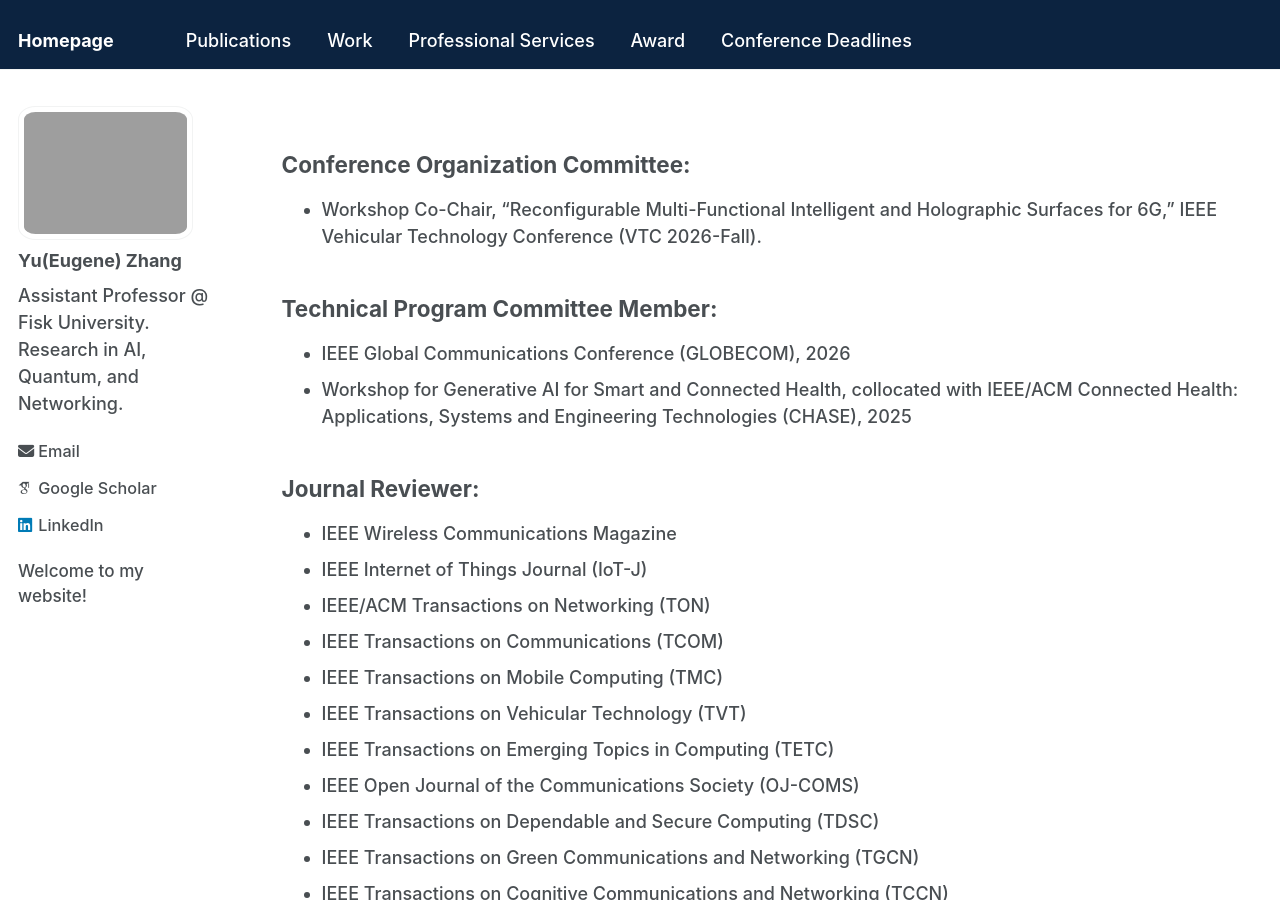
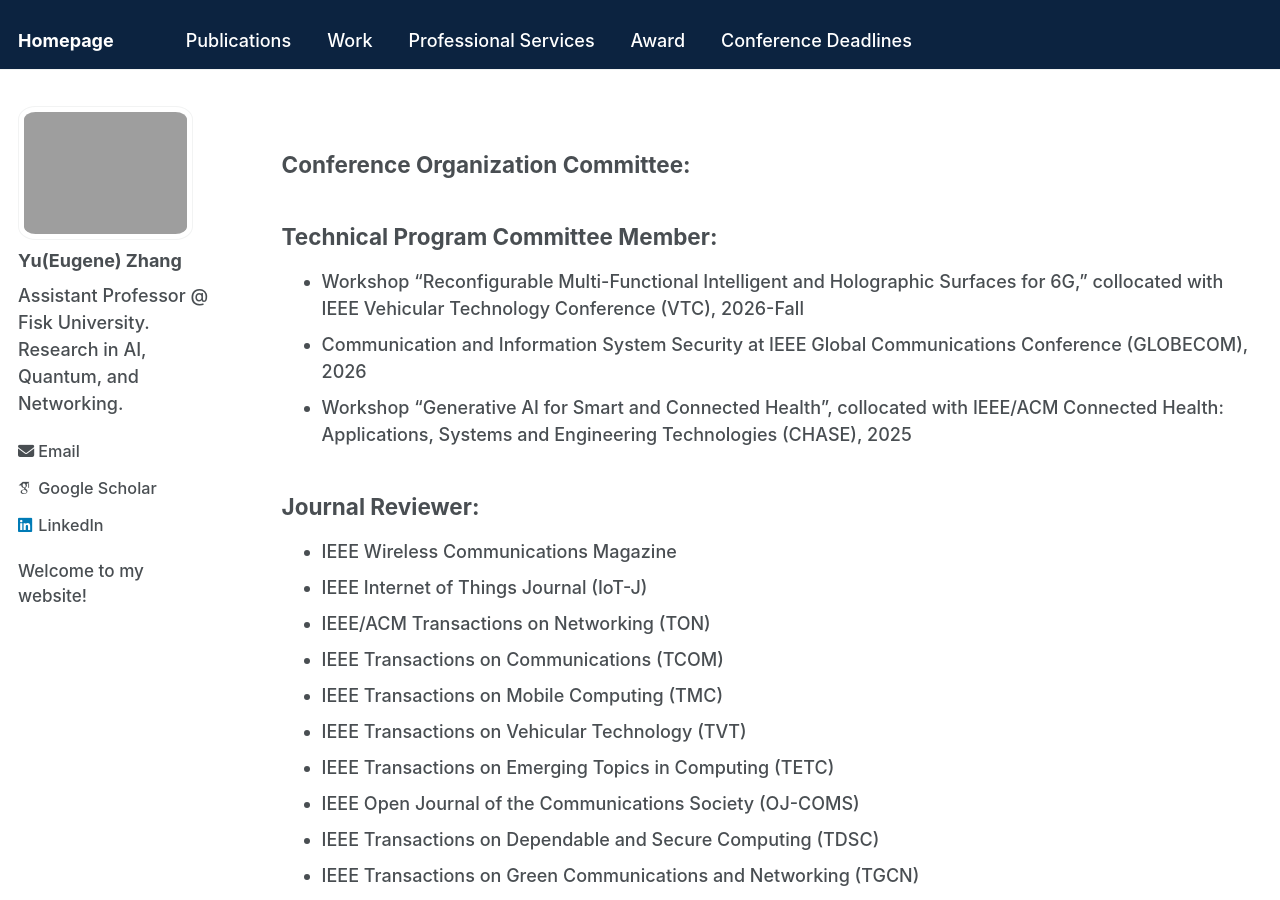
Before and after one commit to Yu-Zhang-Eugene/yu-zhang-eugene.github.io, a Jekyll site: the page built from _pages/professional-services.md, in a window 1280 px wide and 900 px high. Built offline with Jekyll 4.4.1, drawn with Linux system fonts in a browser that asks for light colours; some web fonts are replaced.

Commit message:
Update professional-services.md

```diff
--- a/_pages/professional-services.md
+++ b/_pages/professional-services.md
@@ -8,12 +8,13 @@ comments: true
 
 Conference Organization Committee:
 ---
-- Workshop Co-Chair, "Reconfigurable Multi-Functional Intelligent and Holographic Surfaces for 6G," IEEE Vehicular Technology Conference (VTC 2026-Fall).
+
 
 Technical Program Committee Member:
 ---
-- IEEE Global Communications Conference (GLOBECOM), 2026
-- Workshop for Generative AI for Smart and Connected Health, collocated with IEEE/ACM Connected Health: Applications, Systems and Engineering Technologies (CHASE), 2025
+- Workshop "Reconfigurable Multi-Functional Intelligent and Holographic Surfaces for 6G," collocated with IEEE Vehicular Technology Conference (VTC), 2026-Fall
+- Communication and Information System Security at IEEE Global Communications Conference (GLOBECOM), 2026
+- Workshop "Generative AI for Smart and Connected Health", collocated with IEEE/ACM Connected Health: Applications, Systems and Engineering Technologies (CHASE), 2025
 
 Journal Reviewer:
 ------
```
